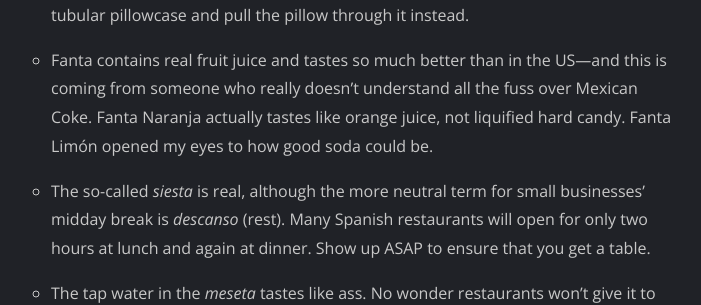
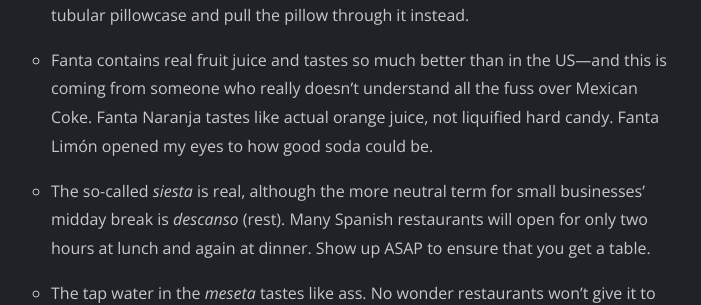
Before and after one commit to artnc/personal-website, a Jekyll site: the page built from src/blog/_posts/2024-09-25-camino-de-santiago.md, in a window 1280 px wide and 1400 px high, scrolled down 6352 px. Shown: the part 211-516 px from the top of the window, without its empty margins (294-995 px from the left). Built offline with Jekyll 4.4.1, drawn with Linux system fonts in a browser that asks for light colours; comment, search, counter and statistics services are not loaded; some of the changed text lies outside the part shown.

Commit message:
Adjust wording on /camino-de-santiago

```diff
--- a/src/blog/_posts/2024-09-25-camino-de-santiago.md
+++ b/src/blog/_posts/2024-09-25-camino-de-santiago.md
@@ -90,7 +90,7 @@
 - Restaurant beef is almost always veal, even in burgers. The most familiar beef that I ever encountered was during a post-Camino layover in Barcelona, where I had to try a Spanish McDonald's exclusive: the McExtreme with gouda and pulled pork.
 - After wheat, sunflowers are the most common crop along the Camino. Sunflowers with the misfortune of having grown near the trail would often have individual seeds plucked out by pilgrims to form smiley faces (which I found rather tasteless).
 - Most hostels and hotels give you a single long, thin pillow that spans the width of the entire bed. It's more or less impossible to stuff one of these anacondas into the flimsy disposable pillowcase that hostels provide; you need to grab one end of the tubular pillowcase and pull the pillow through it instead.
-- Fanta contains real fruit juice and tastes so much better than in the US&mdash;and this is coming from someone who really doesn't understand all the fuss over Mexican Coke. Fanta Naranja actually tastes like orange juice, not liquified hard candy. Fanta Limón opened my eyes to how good soda could be.
+- Fanta contains real fruit juice and tastes so much better than in the US&mdash;and this is coming from someone who really doesn't understand all the fuss over Mexican Coke. Fanta Naranja tastes like actual orange juice, not liquified hard candy. Fanta Limón opened my eyes to how good soda could be.
 - The so-called _siesta_ is real, although the more neutral term for small businesses' midday break is _descanso_ (rest). Many Spanish restaurants will open for only two hours at lunch and again at dinner. Show up ASAP to ensure that you get a table.
 - The tap water in the _meseta_ tastes like ass. No wonder restaurants won't give it to you. Galicia and the Basque Country have much softer water.
 
```
Also changed, not shown: other parts of src/blog/_posts/2024-09-25-camino-de-santiago.md (+3 -3 lines).
